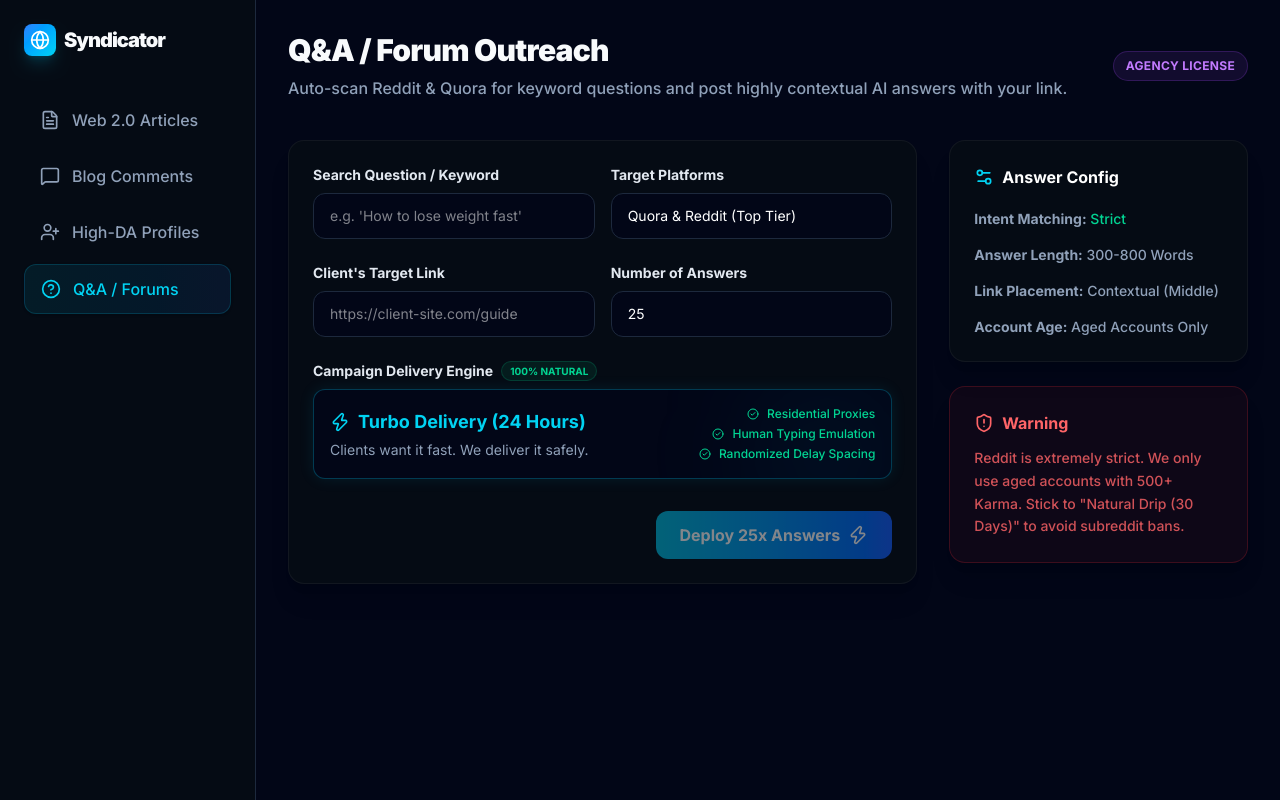
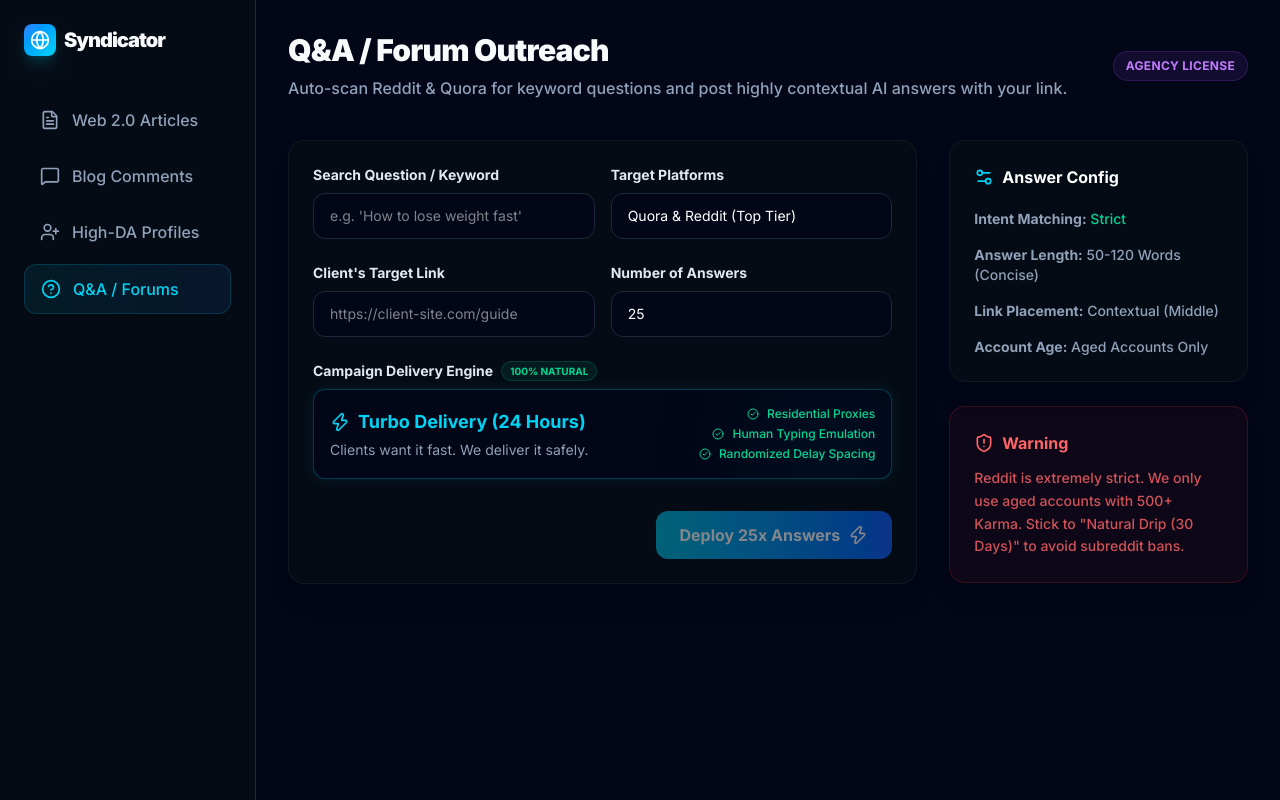
Before and after one commit to mnaveedkhtri-ui/Zyntix-, a Next.js app: page /dashboard/forums in a window 1280 px wide. Built offline with nearby package versions, Linux system fonts and the light colour scheme.

Commit message:
fix: adjust answer and bio lengths to be concise and natural

```diff
--- a/src/app/dashboard/forums/page.tsx
+++ b/src/app/dashboard/forums/page.tsx
@@ -221,7 +221,7 @@ export default function ForumsDashboard() {
               <h2 className="font-bold text-white mb-5 flex items-center gap-2"><Settings2 className="w-5 h-5 text-cyan-400" /> Answer Config</h2>
               <div className="space-y-4 text-sm text-slate-400 font-medium">
                 <p><strong>Intent Matching:</strong> <span className="text-emerald-400">Strict</span></p>
-                <p><strong>Answer Length:</strong> 300-800 Words</p>
+                <p><strong>Answer Length:</strong> 50-120 Words (Concise)</p>
                 <p><strong>Link Placement:</strong> Contextual (Middle)</p>
                 <p><strong>Account Age:</strong> Aged Accounts Only</p>
               </div>
--- a/src/app/dashboard/profiles/page.tsx
+++ b/src/app/dashboard/profiles/page.tsx
@@ -221,7 +221,7 @@ export default function ProfilesDashboard() {
               <h2 className="font-bold text-white mb-5 flex items-center gap-2"><Settings2 className="w-5 h-5 text-cyan-400" /> Bio Configuration</h2>
               <div className="space-y-4 text-sm text-slate-400 font-medium">
                 <p><strong>Persona Gen:</strong> <span className="text-emerald-400">AI Active</span></p>
-                <p><strong>Bio Length:</strong> 150-300 Words</p>
+                <p><strong>Bio Length:</strong> 160 Characters (Strict)</p>
                 <p><strong>Email Rotation:</strong> Catch-all domains</p>
                 <p><strong>Captcha Solver:</strong> 2Captcha API</p>
               </div>
```
